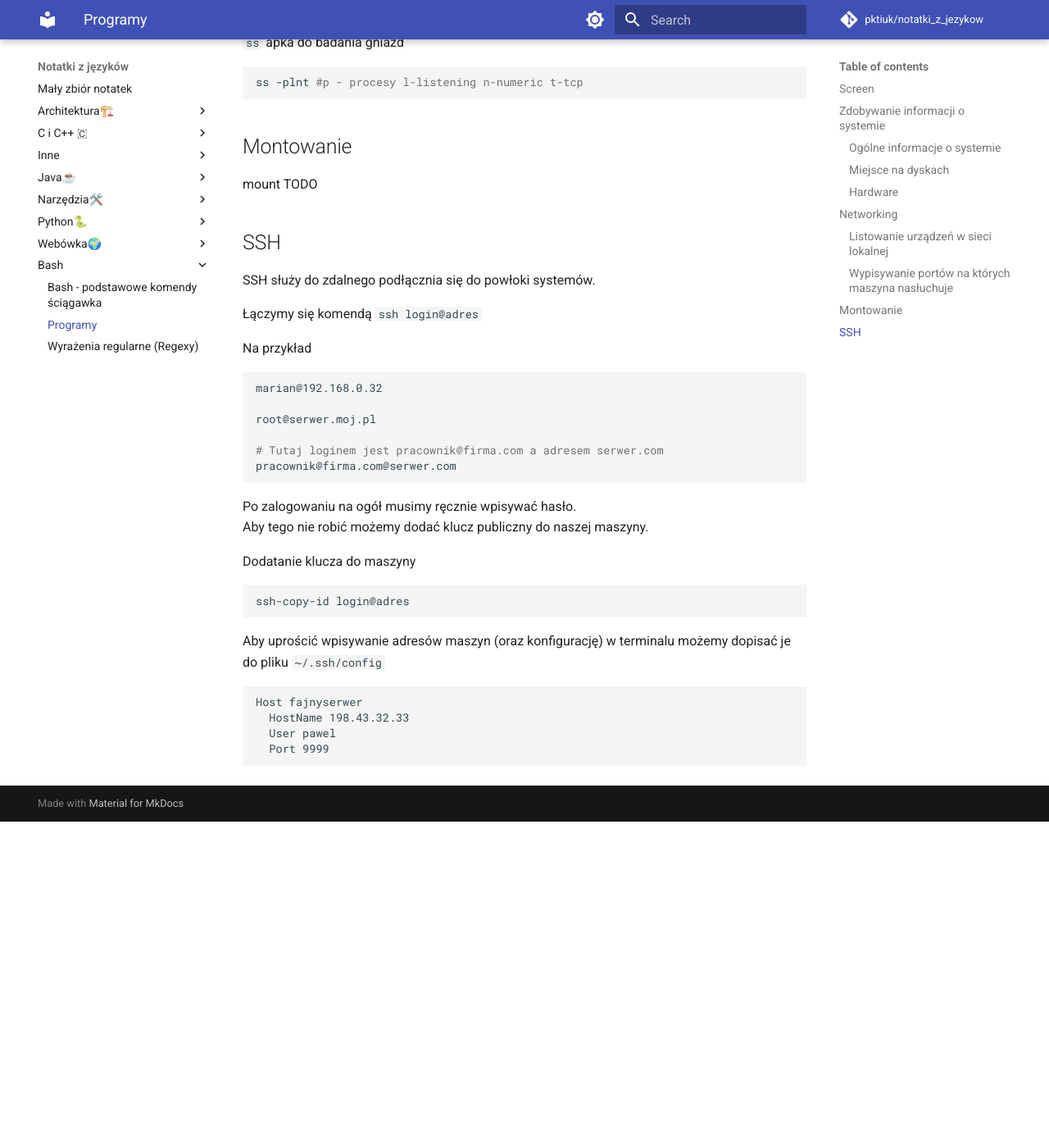
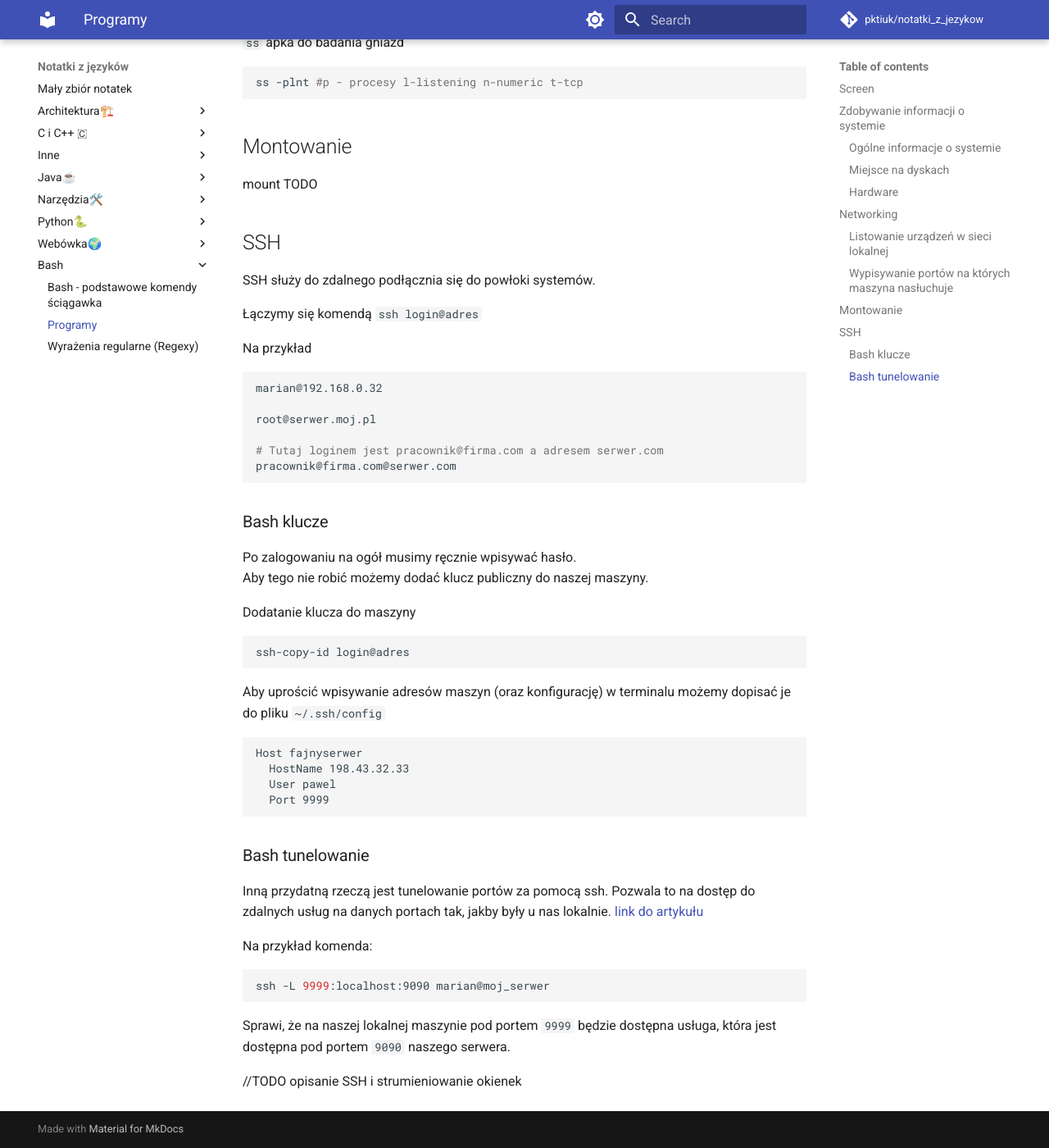
Before and after one commit to pktiuk/notatki_z_jezykow, an MkDocs documentation site: the page built from docs/bash/programy.md, in a window 1280 px wide and 1400 px high, scrolled down 3584 px. Shown: the whole window at 82% size. Built offline with MkDocs 1.6.1 and Material for MkDocs 9.7.7, drawn with Linux system fonts in a browser that asks for light colours; comment, search, counter and statistics services are not loaded; before the commit the page ends 4586 px from its top, so only the background shows below that.

Commit message:
Update programy.md

````diff
--- a/docs/bash/programy.md
+++ b/docs/bash/programy.md
@@ -198,6 +198,8 @@ root@serwer.moj.pl
 pracownik@firma.com@serwer.com
 ```
 
+### Bash klucze
+
 Po zalogowaniu na ogół musimy ręcznie wpisywać hasło.
 Aby tego nie robić możemy dodać klucz publiczny do naszej maszyny.
 
@@ -215,3 +217,18 @@ Host fajnyserwer
   User pawel
   Port 9999
 ```
+
+### Bash tunelowanie
+
+Inną przydatną rzeczą jest tunelowanie portów za pomocą ssh. Pozwala to na dostęp do zdalnych usług na danych portach tak, jakby były u nas lokalnie. [link do artykułu](https://goteleport.com/blog/ssh-tunneling-explained/)
+
+
+Na przykład komenda:
+
+```bash
+ssh -L 9999:localhost:9090 marian@moj_serwer
+```
+
+Sprawi, że na naszej lokalnej maszynie pod portem `9999` będzie dostępna usługa, która jest dostępna pod portem `9090` naszego serwera.
+
+//TODO opisanie SSH i strumieniowanie okienek
````
